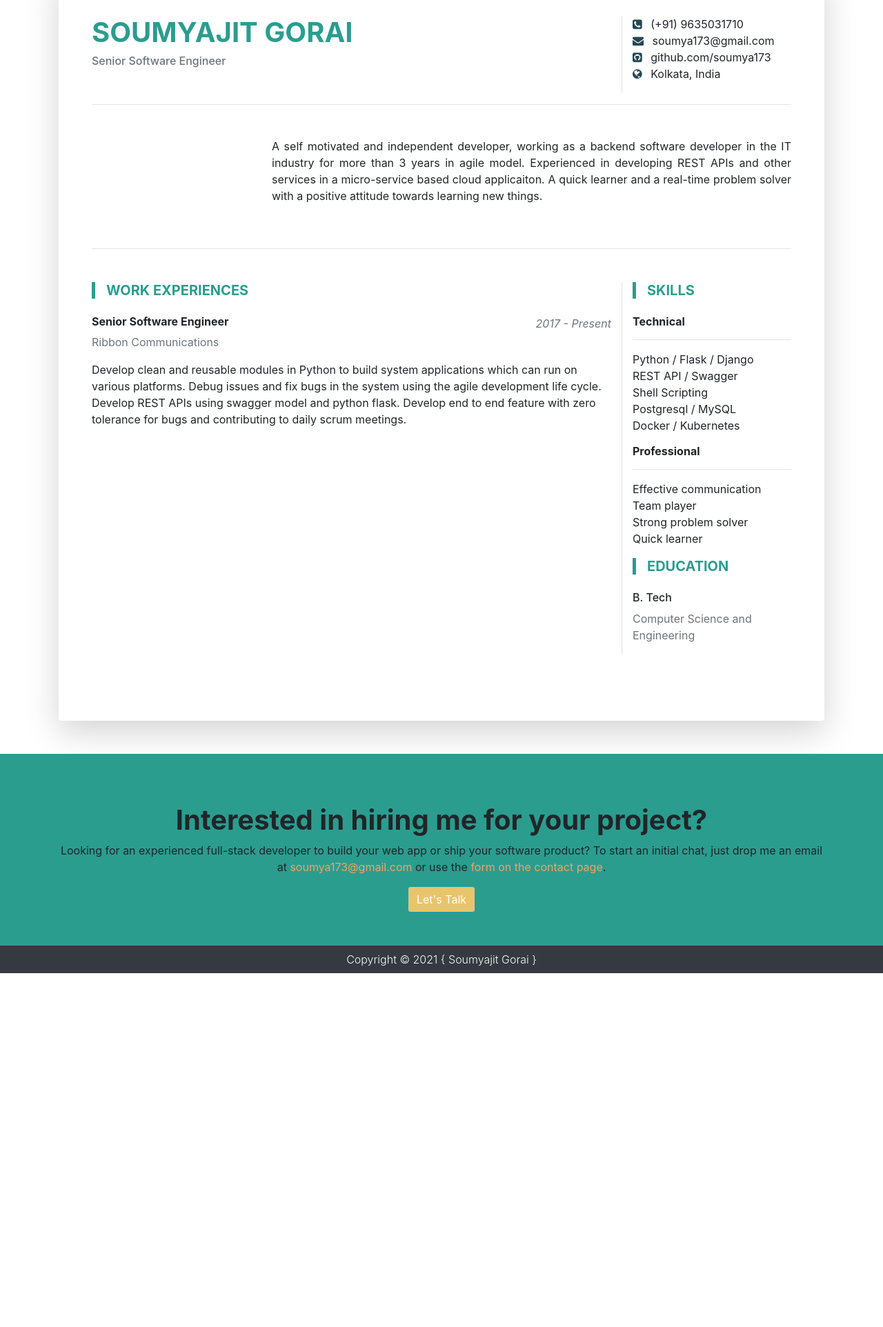
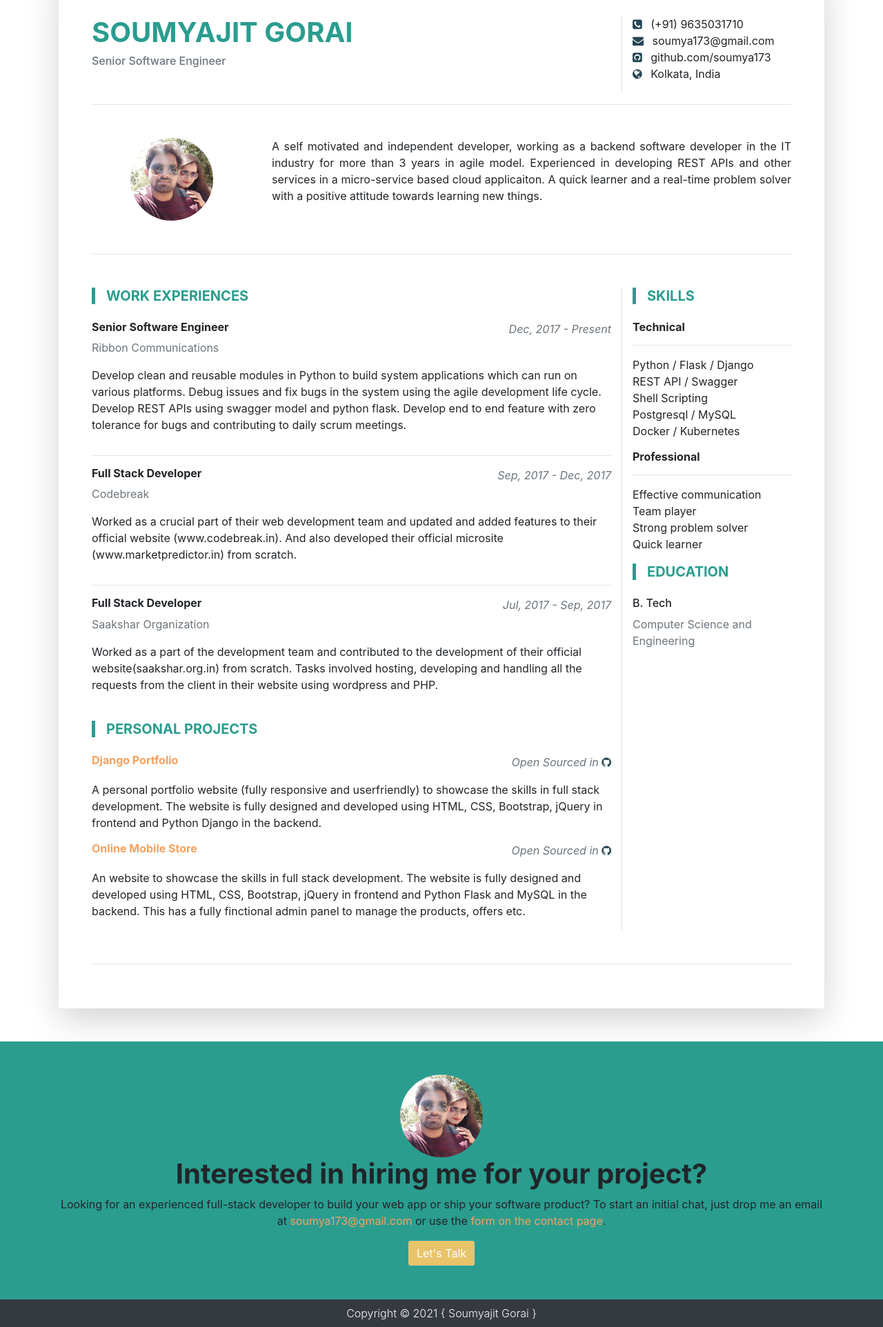
Before and after one commit to soumya173/django-portfolio, a Django app: page /resume in a window 1280 px wide. Shown: the part 145-2069 px from the top of the page at 69% size. Before the commit the page ends 1556 px from the top, so only its background shows below. Run offline with Django 3.2, Linux system fonts and the light colour scheme; some libraries are stand-ins or nearby versions.

Commit message:
Update resume and home page
- Add hover effect on home
- Add few  more info in resume

```diff
--- a/projectportfolio/appportfolio/static/css/style.css
+++ b/projectportfolio/appportfolio/static/css/style.css
@@ -34,3 +34,16 @@
 .topic-border-left {
   border-left: 5px solid;
 }
+.card-hover-effect {
+  transition: all 0.5s;
+  -webkit-transition: all 0.5s;
+  -moz-transition: all 0.5s;
+  -o-transition: all 0.5s;
+}
+.card-hover-effect:hover {
+  box-shadow: 0 1rem 3rem rgba(0,0,0,0.175);
+  transition: all 0.5s;
+  -webkit-transition: all 0.5s;
+  -moz-transition: all 0.5s;
+  -o-transition: all 0.5s;
+}
--- a/projectportfolio/appportfolio/templates/base.html
+++ b/projectportfolio/appportfolio/templates/base.html
@@ -53,7 +53,7 @@
     {% block content %}{% endblock %}
     <section class="py-5 bg-persian-green">
       <div class="container text-center">
-        <img class="rounded-circle" src="https://via.placeholder.com/120" alt="">
+        <img class="rounded-circle" src="{% static 'images/120x120.png' %}" alt="">
         <h1 class="font-weight-bold">Interested in hiring me for your project?</h1>
         <p>Looking for an experienced full-stack developer to build your web app or ship your software product? To start an initial chat, just drop me an email at <a class="text-sandy-brown" href="#">soumya173@gmail.com</a> or use the <a class="text-sandy-brown" href="#">form on the contact page</a>.</p>
         <a class="btn btn-info bg-crayola" href="#">Let's Talk</a>
--- a/projectportfolio/appportfolio/templates/resume.html
+++ b/projectportfolio/appportfolio/templates/resume.html
@@ -1,4 +1,5 @@
 {% extends 'base.html' %}
+{% load static %}
 {% block content %}
 <section>
   <div class="container">
@@ -21,7 +22,7 @@
       <hr>
       <div class="row my-5">
         <div class="col-md-6 col-lg-4 col-xl-3 text-center">
-          <img class="rounded-circle" src="https://via.placeholder.com/120" alt="">
+          <img class="rounded-circle" src="{% static 'images/120x120.png' %}" alt="">
         </div>
         <div class="col-md-6 col-lg-8 col-xl-9 text-justify">
           <p>A self motivated and independent developer, working as a backend software developer in the IT industry for more than 3 years in agile model. Experienced in developing REST APIs and other services in a micro-service based cloud applicaiton. A quick learner and a real-time problem solver with a positive attitude towards learning new things.</p>
@@ -38,12 +39,74 @@
               <p class="text-muted">Ribbon Communications</p>
             </div>
             <div class="col-12 col-md-6 col-lg-4 font-italic text-muted text-left text-md-right">
-              <p>2017 - Present</p>
+              <p>Dec, 2017 - Present</p>
             </div>
           </div>
           <div class="row">
             <div class="col-sm-12">
               <p>Develop clean and reusable modules in Python to build system applications which can run on various platforms. Debug issues and fix bugs in the system using the agile development life cycle. Develop REST APIs using swagger model and python flask. Develop end to end feature with zero tolerance for bugs and contributing to daily scrum meetings.</p>
+            </div>
+          </div>
+          <hr>
+          <!-- Full Stack Developer Codebreak -->
+          <div class="row">
+            <div class="col-12 col-md-6 col-lg-8 mb-2 mb-md-0">
+              <h6 class="font-weight-bold">Full Stack Developer</h6>
+              <p class="text-muted">Codebreak</p>
+            </div>
+            <div class="col-12 col-md-6 col-lg-4 font-italic text-muted text-left text-md-right">
+              <p>Sep, 2017 - Dec, 2017</p>
+            </div>
+          </div>
+          <div class="row">
+            <div class="col-sm-12">
+              <p>Worked as a crucial part of their web development team and updated and added features to their official website (www.codebreak.in). And also developed their official microsite (www.marketpredictor.in) from scratch.</p>
+            </div>
+          </div>
+          <hr>
+          <!-- Full Stack Developer Saakshar -->
+          <div class="row">
+            <div class="col-12 col-md-6 col-lg-8 mb-2 mb-md-0">
+              <h6 class="font-weight-bold">Full Stack Developer</h6>
+              <p class="text-muted">Saakshar Organization</p>
+            </div>
+            <div class="col-12 col-md-6 col-lg-4 font-italic text-muted text-left text-md-right">
+              <p>Jul, 2017 - Sep, 2017</p>
+            </div>
+          </div>
+          <div class="row">
+            <div class="col-sm-12">
+              <p>Worked as a part of the development team and contributed to the development of their official website(saakshar.org.in) from scratch. Tasks involved hosting, developing and handling all the requests from the client in their website using wordpress and PHP.</p>
+            </div>
+          </div>
+          <!-- Projects -->
+          <h5 class="text-uppercase text-persian-green font-weight-bold pl-3 my-4 topic-border-left">Personal Projects</h5>
+          <!-- Django portfolio -->
+          <div class="row">
+            <div class="col-12 col-md-6 col-lg-8 mb-2 mb-md-0">
+              <h6 class="font-weight-bold"><a class="text-sandy-brown" target="_blank" href="https://github.com/soumya173/django-portfolio">Django Portfolio</a></h6>
+            </div>
+            <div class="col-12 col-md-6 col-lg-4 font-italic text-muted text-left text-md-right">
+              <p>Open Sourced in <i class="fa fa-github text-charcoal" aria-hidden="true"></i></p>
+            </div>
+          </div>
+          <div class="row">
+            <div class="col-sm-12">
+              <p>A personal portfolio website (fully responsive and userfriendly) to showcase the skills in full stack development. The website is fully designed and developed using HTML, CSS, Bootstrap, jQuery in frontend and Python Django in the backend.</p>
+            </div>
+          </div>
+          <!-- Mobistore -->
+          <div class="row">
+            <div class="col-12 col-md-6 col-lg-8 mb-2 mb-md-0">
+              <h6 class="font-weight-bold"><a class="text-sandy-brown" target="_blank" href="https://github.com/soumya173/mobistore">Online Mobile Store</a></h6>
+            </div>
+            <div class="col-12 col-md-6 col-lg-4 font-italic text-muted text-left text-md-right">
+              <p>Open Sourced in <i class="fa fa-github text-charcoal" aria-hidden="true"></i></p>
+            </div>
+          </div>
+          <div class="row">
+            <div class="col-sm-12">
+              <p>An website to showcase the skills in full stack development. The website is fully designed and developed using HTML, CSS, Bootstrap, jQuery in frontend and Python Flask and MySQL in the backend. This has a fully finctional admin panel to manage the products, offers etc.</p>
             </div>
           </div>
         </div>
@@ -69,6 +132,7 @@
           <p class="text-muted">Computer Science and Engineering</p>
         </div>
       </div>
+      <hr>
     </div>
   </div>
 </section>
--- a/projectportfolio/projectportfolio/settings.py
+++ b/projectportfolio/projectportfolio/settings.py
@@ -123,4 +123,3 @@ STATIC_DIRS = [
 ]
 STATIC_ROOT = os.path.join(BASE_DIR, 'static')
 STATIC_URL = '/static/'
-# STATIC_URL = os.path.join(BASE_DIR, 'static/')
```
Also changed, not shown: projectportfolio/appportfolio/templates/index.html (+12 -10 lines), projectportfolio/appportfolio/static/images/120x120.png (added), projectportfolio/appportfolio/static/images/200x200.png (added).
